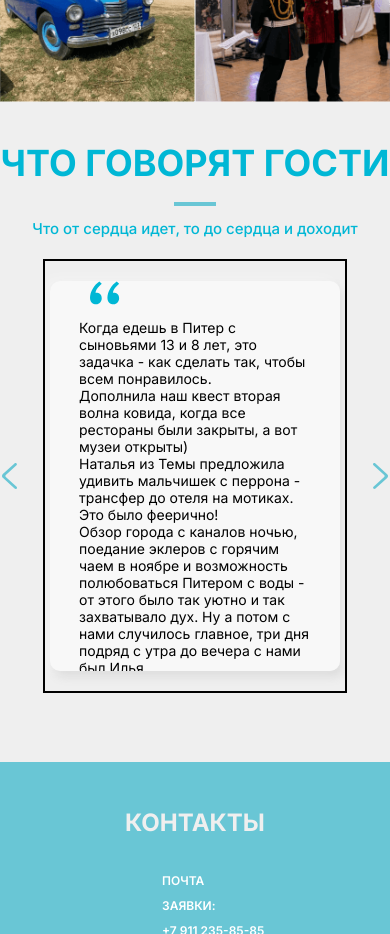
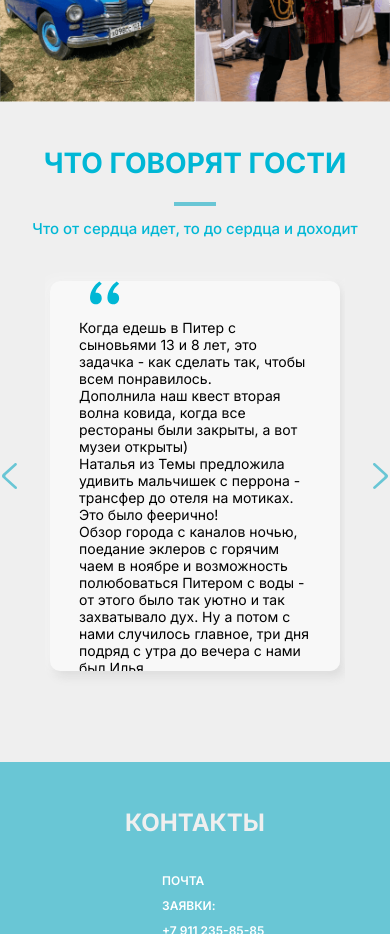
Before and after one commit to myfavoriteme/tema-project, a plain HTML site: page index.html in a window 390 px wide. Shown: the part 3620-4554 px from the top of the page. Drawn offline with Linux system fonts and the light colour scheme.

Commit message:
fix: slider border was removed

```diff
--- a/css/style.scss
+++ b/css/style.scss
@@ -434,7 +434,7 @@ body{
         width: 785px;
         // width: 90%;
         height: 380px;
-        border: 2px solid black;
+        // border: 2px solid black;
         overflow: hidden;
         .slider-line{
           margin-top: 20px;
@@ -1484,6 +1484,12 @@ body{
 }
 
 @media (max-width: 416px) {
+  .reviews__tilte{
+    h2{
+      font-size: 28px !important;
+    }
+
+  }
   .services__item{
 
     width: 150px !important;
```
Also changed, not shown: css/style.css, 1 other file.
